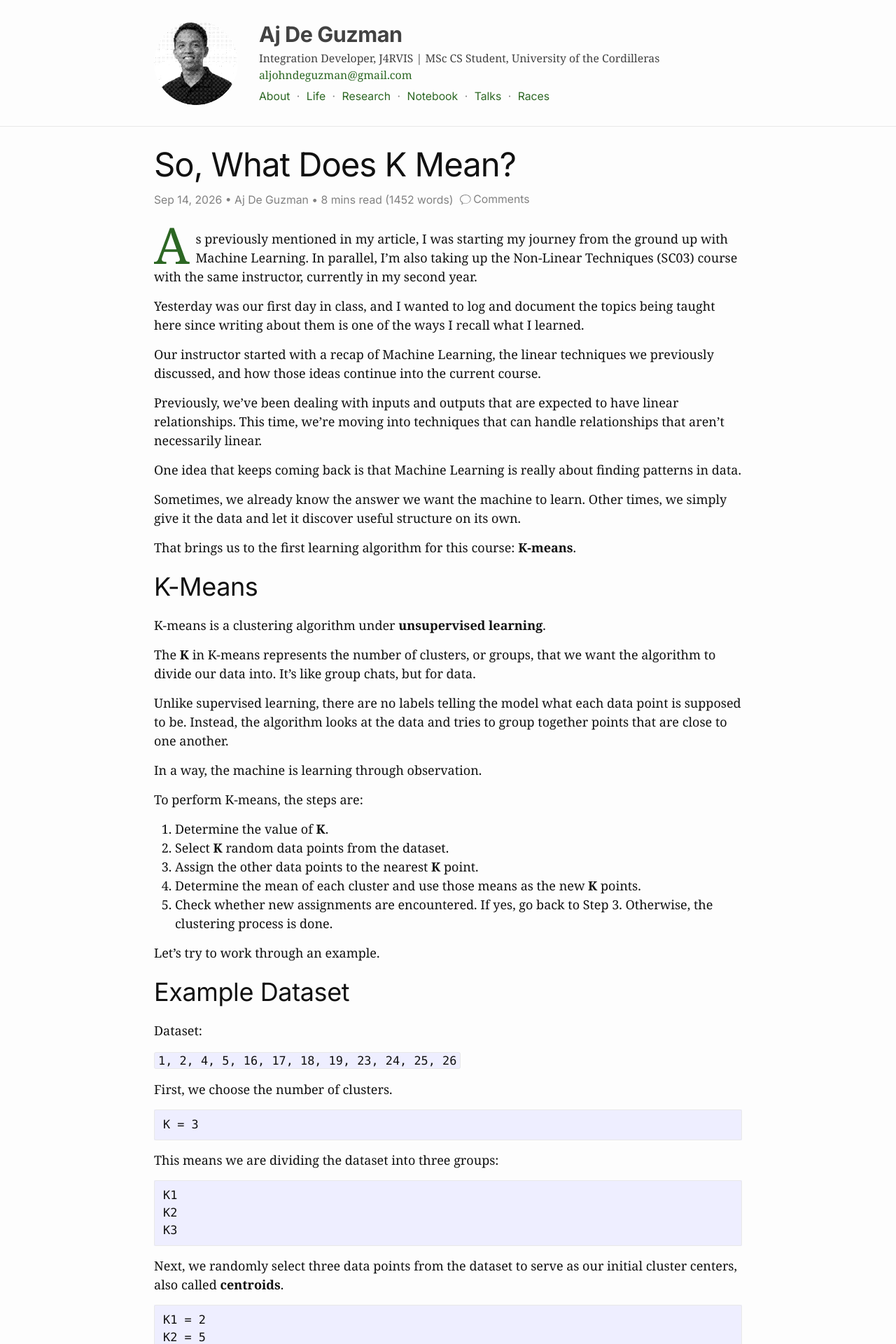
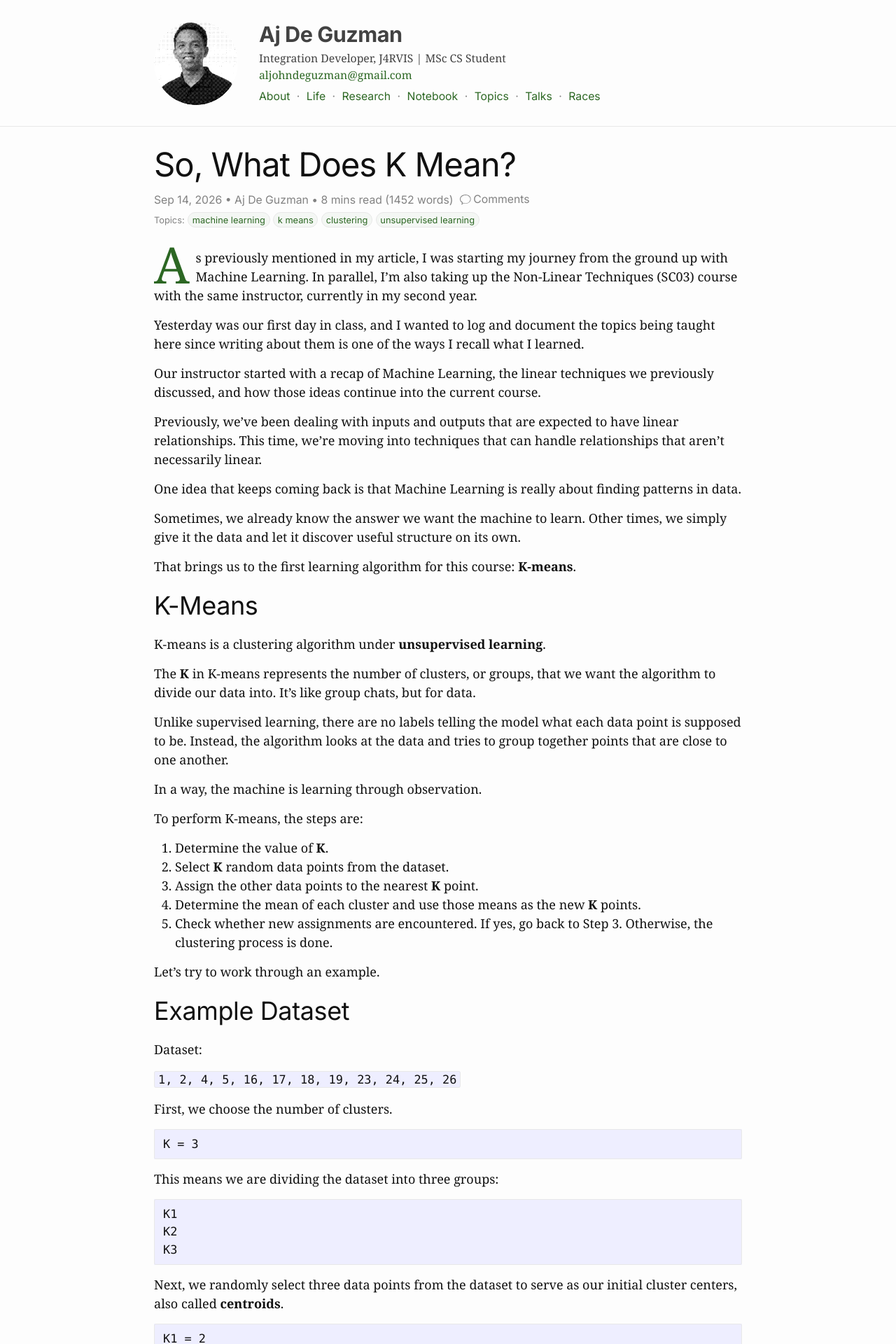
Before and after one commit to ajdeguzman/ajdeguzman.github.io, a Jekyll site: the page built from _posts/2026-09-14-so-what-does-k-mean.md, in a window 1280 px wide. Shown: the top 1920 px of the page at 70% size. Built offline with Jekyll 4.4.1, drawn with Linux system fonts in a browser that asks for light colours; nearby versions of some CDN libraries; comment, search, counter and statistics services are not loaded.

Commit message:
Added tags and tags page

```diff
--- a/_config.yml
+++ b/_config.yml
@@ -19,7 +19,7 @@ description: >- # this means to ignore newlines until "baseurl:"
   Thoughts from the intersection of code, running, learning, and life.
 baseurl: "" # the subpath of your site, e.g. /blog
 url: "https://ajdeguzman.github.io"
-tagline: Integration Developer, J4RVIS | MSc CS Student, University of the Cordilleras
+tagline: Integration Developer, J4RVIS | MSc CS Student
 profile_image: /assets/profile-dithered.png
 
 # Identity metadata used by jekyll-seo-tag to connect the site and its author.
@@ -45,6 +45,7 @@ header_pages:
   - life.md
   - research.md
   - notebook.md
+  - tags.md
   - talks.md
   - races.md
 
--- a/_layouts/post.html
+++ b/_layouts/post.html
@@ -24,6 +24,14 @@ layout: default
         {%- endif %}
       </span>
     </p>
+    {%- if page.tags.size > 0 -%}
+      <nav class="post-tags" aria-label="Topics">
+        <span class="post-tags-label">Topics:</span>
+        {%- for tag in page.tags -%}
+          <a class="tag-link" href="{{ '/tags/' | relative_url }}#{{ tag | slugify }}">{{ tag | replace: '-', ' ' }}</a>
+        {%- endfor -%}
+      </nav>
+    {%- endif -%}
   </header>
 
   <div class="post-content e-content" itemprop="articleBody">
--- a/_sass/minima/_custom.scss
+++ b/_sass/minima/_custom.scss
@@ -223,6 +223,78 @@ a:visited {
   a,
   a:visited {
     color: inherit;
+  }
+}
+
+/**
+ * Topics — clickable post tags and the grouped topic archive.
+ */
+.post-tags,
+.tag-index {
+  display: flex;
+  flex-wrap: wrap;
+  align-items: center;
+  gap: 0.35em;
+  font-family: $heading-font-family;
+  font-size: 0.8rem;
+}
+
+.post-tags {
+  margin-top: -$spacing-unit / 3;
+}
+
+.post-tags-label {
+  color: $grey-color;
+}
+
+.tag-link {
+  display: inline-flex;
+  align-items: center;
+  gap: 0.3em;
+  padding: 0.05em 0.45em;
+  border: 1px solid $grey-color-light;
+  border-radius: 999px;
+  background: rgba($brand-color, 0.04);
+  color: $brand-color;
+  line-height: 1.5;
+  text-decoration: none;
+
+  &:visited {
+    color: $brand-color;
+  }
+
+  &:hover,
+  &:focus {
+    border-color: $brand-color;
+    background: rgba($brand-color, 0.1);
+    text-decoration: none;
+  }
+}
+
+.tag-index {
+  margin-bottom: $spacing-unit * 1.5;
+}
+
+.tag-count {
+  min-width: 1.2em;
+  padding: 0 0.2em;
+  border-radius: 999px;
+  background: $grey-color-light;
+  color: $grey-color-dark;
+  font-size: 0.75em;
+  text-align: center;
+}
+
+.tag-section {
+  scroll-margin-top: $spacing-unit;
+
+  h2 {
+    margin-bottom: $spacing-unit / 2;
+    text-transform: capitalize;
+  }
+
+  & + & {
+    margin-top: $spacing-unit * 1.5;
   }
 }
 
```
Also changed, not shown: tags.md (added, +41 -0 lines).
